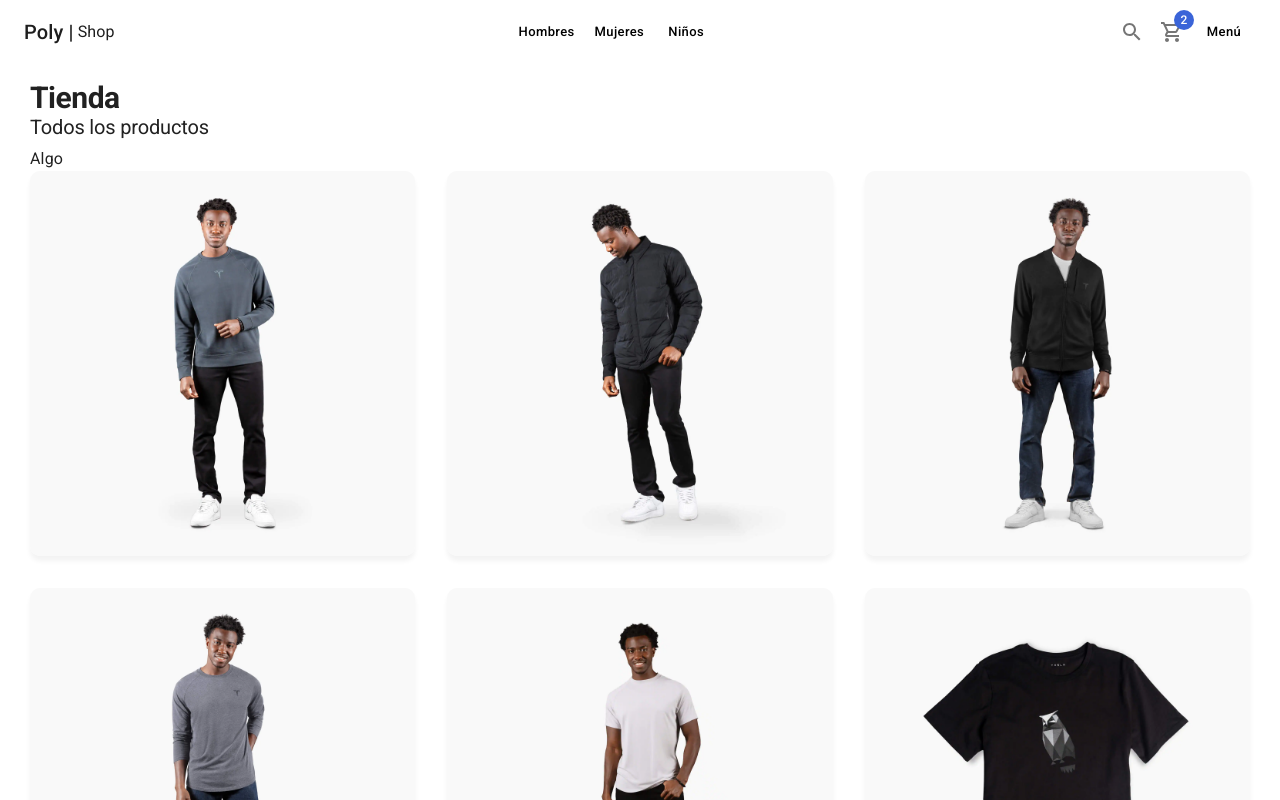
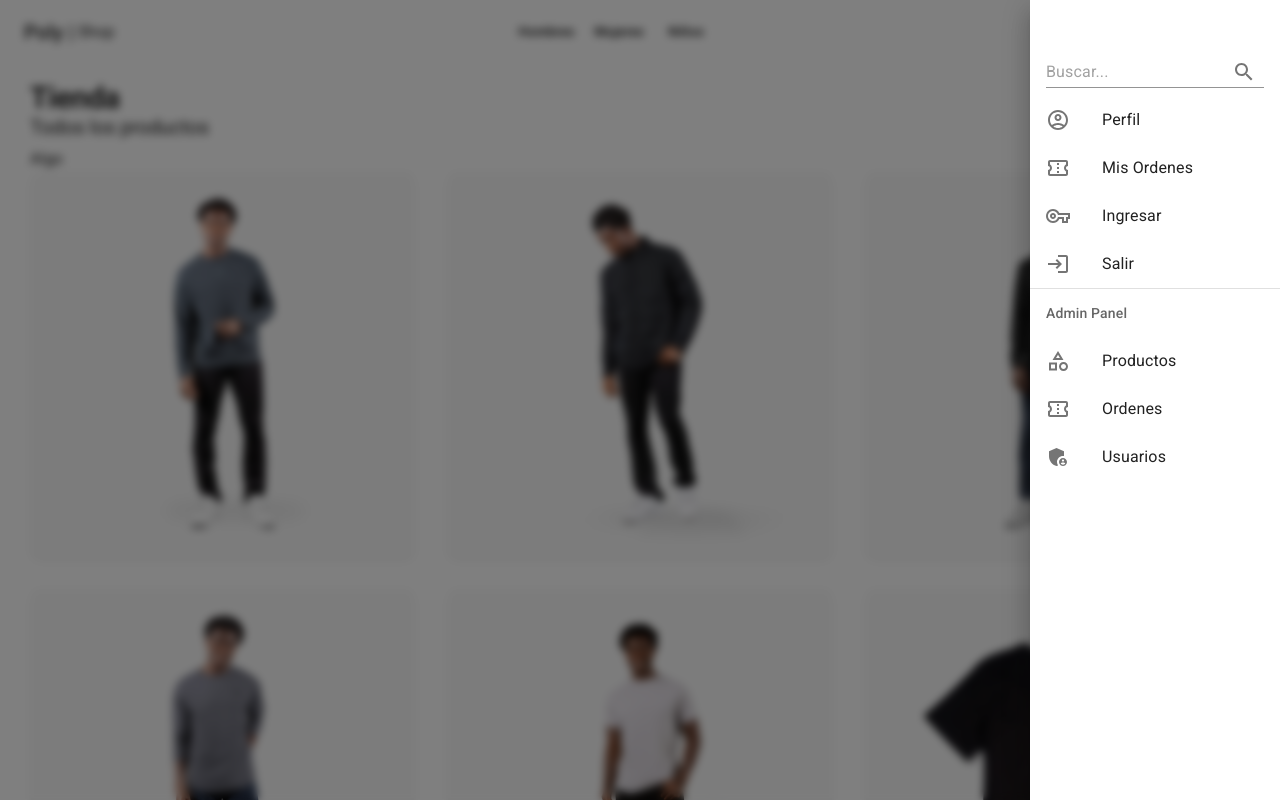
Before and after one commit to JorgeArancibia1/poly-shop, a Next.js app: page / in a window 1280 px wide. Shown: the top 800 px of the page. Built offline with nearby package versions, Linux system fonts and the light colour scheme.

Commit message:
sidebar done

```diff
--- a/components/layouts/ShopLayout.tsx
+++ b/components/layouts/ShopLayout.tsx
@@ -1,6 +1,7 @@
 import Head from 'next/head';
 import { FC, PropsWithChildren } from 'react';
 import { Navbar } from '../ui/Navbar';
+import { SideMenu } from '../ui/SideMenu';
 interface Props {
 	title: string;
 	pageDescription: string;
@@ -26,7 +27,9 @@
 				<Navbar algo={undefined} />
 			</nav>
 
-			<main style={{ margin: '80px auto', maxWidth: '1440px', padding: '0 30px' }}>
+			<SideMenu />
+
+			<main style={{ margin:'80px auto', maxWidth:'1440px', padding:'0 30px' }}>
 				{children}
 			</main>
 
--- a/components/ui/Navbar.tsx
+++ b/components/ui/Navbar.tsx
@@ -26,13 +26,13 @@
 						{' '}
 						Poly |{' '}
 					</Typography>
-					<Typography color='primary' sx={{ ml: 0.5 }}>
+					<Typography color='primary' sx={{ ml:0.5 }}>
 						{' '}
 						Shop{' '}
 					</Typography>
 					<Box flex={1} />
 
-					<Box sx={{ display: { xs: 'none', sm: 'block' }}}>
+					<Box sx={{ display:{ xs:'none', sm:'block' }}}>
 						<NextLink href='/category/men' passHref>
 							<Link>
 								<Button> Hombres </Button>
--- /dev/null
+++ b/components/ui/SideMenu.tsx
@@ -0,0 +1,107 @@
+import { Box, Divider, Drawer, IconButton, Input, InputAdornment, List, ListItem, ListItemIcon, ListItemText, ListSubheader } from '@mui/material';
+import { AccountCircleOutlined, AdminPanelSettings, CategoryOutlined, ConfirmationNumberOutlined, EscalatorWarningOutlined, FemaleOutlined, LoginOutlined, MaleOutlined, SearchOutlined, VpnKeyOutlined } from '@mui/icons-material';
+
+export const SideMenu = () => {
+	return (
+		<Drawer
+			open={ true }
+			anchor='right'
+			sx={{ backdropFilter:'blur(4px)', transition:'all 0.5s ease-out' }}
+		>
+			<Box sx={{ width:250, paddingTop:5 }}>
+
+				<List>
+
+					<ListItem>
+						<Input
+							type='text'
+							placeholder="Buscar..."
+							endAdornment={
+								<InputAdornment position="end">
+									<IconButton
+										aria-label="toggle password visibility"
+									>
+										<SearchOutlined />
+									</IconButton>
+								</InputAdornment>
+							}
+						/>
+					</ListItem>
+
+					<ListItem button>
+						<ListItemIcon>
+							<AccountCircleOutlined/>
+						</ListItemIcon>
+						<ListItemText primary={'Perfil'} />
+					</ListItem>
+
+					<ListItem button>
+						<ListItemIcon>
+							<ConfirmationNumberOutlined/>
+						</ListItemIcon>
+						<ListItemText primary={'Mis Ordenes'} />
+					</ListItem>
+
+					<ListItem button sx={{ display:{ xs:'', sm:'none' }}}>
+						<ListItemIcon>
+							<MaleOutlined/>
+						</ListItemIcon>
+						<ListItemText primary={'Hombres'} />
+					</ListItem>
+
+					<ListItem button sx={{ display:{ xs:'', sm:'none' }}}>
+						<ListItemIcon>
+							<FemaleOutlined/>
+						</ListItemIcon>
+						<ListItemText primary={'Mujeres'} />
+					</ListItem>
+
+					<ListItem button sx={{ display:{ xs:'', sm:'none' }}}>
+						<ListItemIcon>
+							<EscalatorWarningOutlined/>
+						</ListItemIcon>
+						<ListItemText primary={'Niños'} />
+					</ListItem>
+
+					<ListItem button>
+						<ListItemIcon>
+							<VpnKeyOutlined/>
+						</ListItemIcon>
+						<ListItemText primary={'Ingresar'} />
+					</ListItem>
+
+					<ListItem button>
+						<ListItemIcon>
+							<LoginOutlined/>
+						</ListItemIcon>
+						<ListItemText primary={'Salir'} />
+					</ListItem>
+
+					{/* Admin */}
+					<Divider />
+					<ListSubheader>Admin Panel</ListSubheader>
+
+					<ListItem button>
+						<ListItemIcon>
+							<CategoryOutlined/>
+						</ListItemIcon>
+						<ListItemText primary={'Productos'} />
+					</ListItem>
+					<ListItem button>
+						<ListItemIcon>
+							<ConfirmationNumberOutlined/>
+						</ListItemIcon>
+						<ListItemText primary={'Ordenes'} />
+					</ListItem>
+
+					<ListItem button>
+						<ListItemIcon>
+							<AdminPanelSettings/>
+						</ListItemIcon>
+						<ListItemText primary={'Usuarios'} />
+					</ListItem>
+				</List>
+			</Box>
+		</Drawer>
+	);
+};
--- a/components/ui/index.ts
+++ b/components/ui/index.ts
@@ -1 +1,2 @@
 export * from './Navbar';
+export * from './SideMenu';
--- a/pages/api/hello.ts
+++ b/pages/api/hello.ts
@@ -9,5 +9,5 @@
 	req: NextApiRequest,
 	res: NextApiResponse<Data>
 ) {
-	res.status( 200 ).json( { name: 'John Doe' } );
+	res.status( 200 ).json( { name:'John Doe' } );
 }
```
Also changed, not shown: package.json (line endings or trailing spaces), 2 other files (tests, documents, lock files or other folders).
